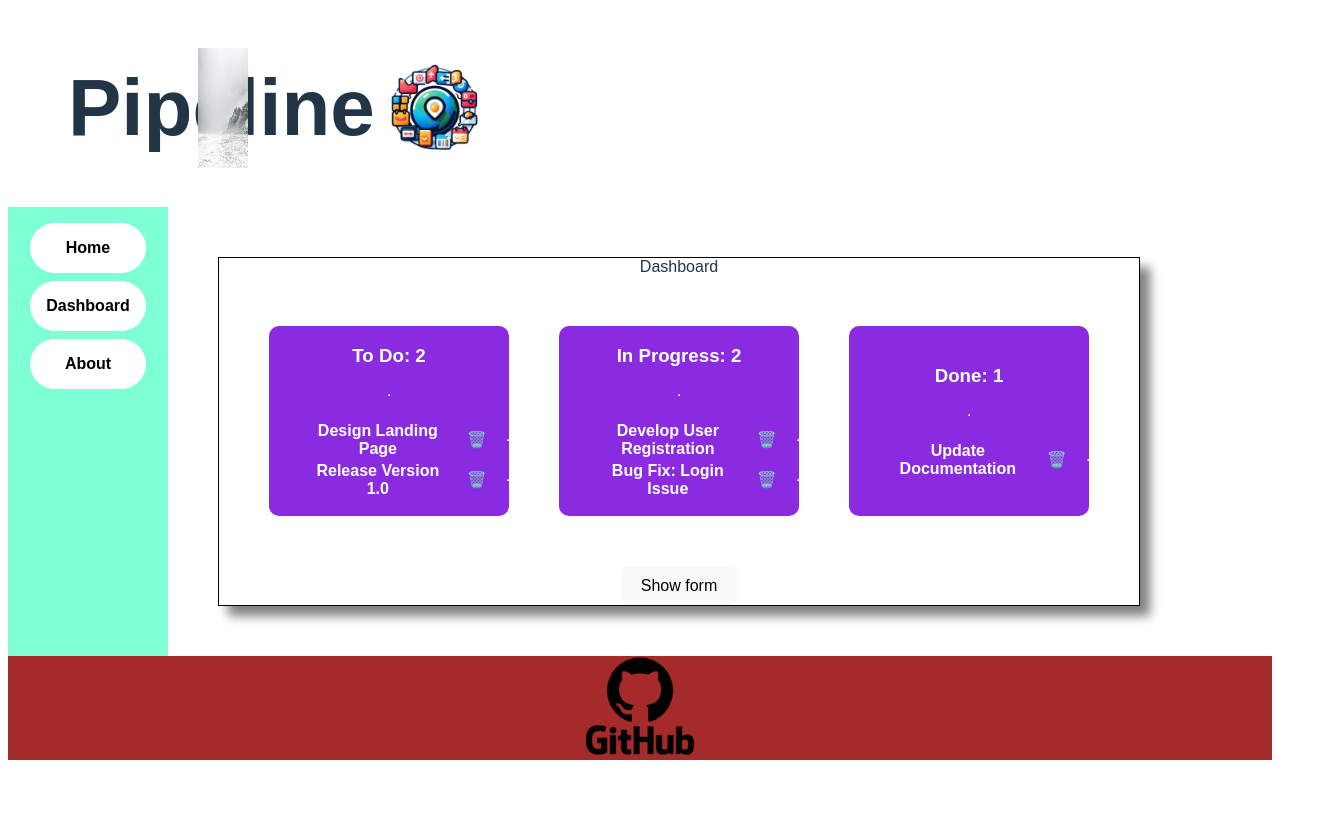
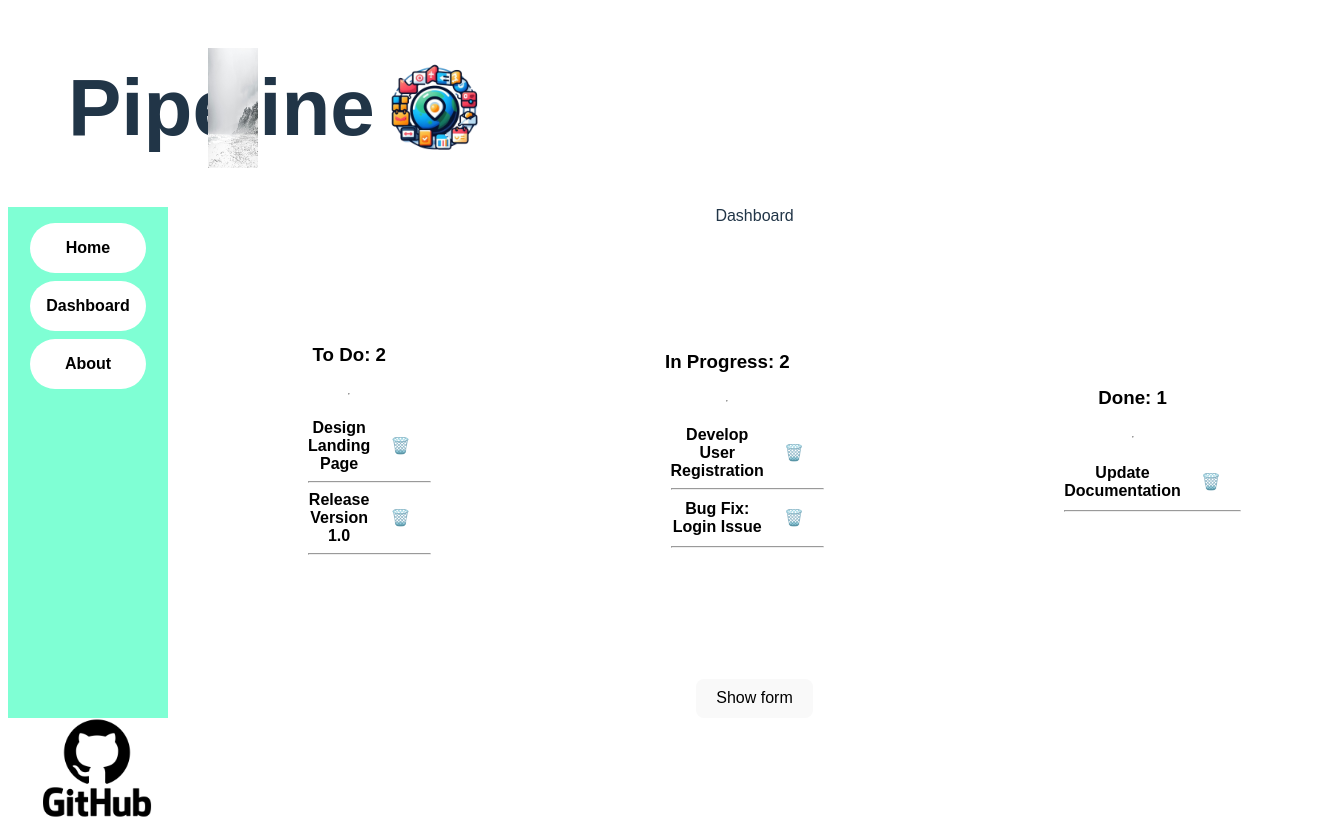
Before and after one commit to Miguel-Bastos01/react-app-ironhack, a React (Vite) app in the folder kanban/: page /dashboard in a window 1280 px wide. Shown: the whole page, 1341 px wide, since content can reach past the window. Before the commit the page ends 800 px from the top, so only its background shows below. Built offline with nearby package versions, Linux system fonts and the light colour scheme.

Commit message:
CSS updates, 404 page created

```diff
--- a/kanban/src/App.css
+++ b/kanban/src/App.css
@@ -1,5 +1,15 @@
+body{
+
+
+
+}
+
 .App{
+  display: grid;
   font-family: sans-serif;
+  grid-template-rows:auto 1fr auto;
+  margin: 0;
+  min-height: 100vh;
 }
 
 .NavBar {
@@ -30,7 +40,8 @@
 }
 
 .Content {
-  display: flex;
+  display: grid;
+  grid-template-columns: auto 1fr ;
 
 }
 
@@ -52,31 +63,39 @@
 }
 
 .MainPage {
-  display: flex;
-  margin: 50px;
-  gap: 50px;
-  text-align: center;
+ /* text-align: center;
+ display: grid;
+ grid-template-columns: 1fr auto;
+   */
+
+   display: flex;
+   text-align: center;
+   justify-content: space-evenly;
+
+
 
 }
 
 .column {
   display: flex;
   justify-content: center;
+  padding: 100px;
   flex-direction: column;
   font-weight: bold;
-  background-color: blueviolet;
   border-radius: 10px;
 }
 
 .Footer {
-  display: flex;
-  justify-content: center;
-  align-items: center;
-  background-color: brown;
+  display: flex ;
+  justify-content: flex-start;
+  min-height: 100px;
+
 }
 
 .git--hub {
+
   height: 100px;
+
 }
 
 .nav {
@@ -109,20 +128,14 @@
   color: black;
 }
 
-.HomePageBorder{
-  border: solid black 1px;
-  box-shadow: 10px 10px 10px gray;
-}
+
 
 .AboutPage{
   border: solid black 1px;
   box-shadow: 10px 10px 10px gray;
 }
 
-.DashBoardBorder{
-  border: solid black 1px;
-  box-shadow: 10px 10px 10px gray;
-}
+
 
 .ShowForm{
 background-color: aqua;
@@ -142,11 +155,11 @@ background-color: aqua;
 
 
 .ColumnTitle{
-  color: white;
+  color:black;
 }
 
 .TaskItem{
-  color: white;
+  color: black;
   display: flex;
   justify-content: space-between;
   align-items: center;
@@ -208,3 +221,23 @@ background-color: aqua;
   display: flex;
   justify-content: space-evenly;
 }
+
+.error-container{
+  display: flex;
+  background-color: #F2F2F2;
+}
+
+.error-text{
+  padding-left: 100px;
+  width: 250px;
+}
+
+.error-text > h1{
+  font-size: 5rem;
+  padding-top: 50px;
+}
+
+.error-img > img{
+  width: 250px;
+  padding: none;
+}
--- a/kanban/src/App.jsx
+++ b/kanban/src/App.jsx
@@ -43,7 +43,7 @@ function App() {
             <Route path="/" element={<Home/>} />
             <Route path="/dashboard" element={<Dashboard addTask={addTask} cards={cards} deleteItem={deleteItem} setCards={setCards}/>} />
             <Route path="/about" element={<About />} />
-            <Route path="/404NotFound" element={<ErrorPage/>}/>
+            <Route path="*" element={<ErrorPage/>}/>
           </Routes>
 
         </div>
--- a/kanban/src/components/MainPage.jsx
+++ b/kanban/src/components/MainPage.jsx
@@ -12,9 +12,11 @@ export function MainPage({showForm, setShowForm, addTask, taskName, setTaskName,
             <div className="toDoColumn column">
                 <TaskList type="To Do" deleteItem={deleteItem} myCards={cards} />
             </div>
+            <div></div>
             <div className="inProgColumn column">
                 <TaskList type="In Progress" deleteItem={deleteItem} myCards={cards} />
             </div>
+            <div></div>
             <div className="doneColumn column">
                 <TaskList type="Done" deleteItem={deleteItem} myCards={cards} />
             </div>
--- a/kanban/src/components/TaskItem.jsx
+++ b/kanban/src/components/TaskItem.jsx
@@ -2,13 +2,14 @@ export function TaskItem({ deleteItem, item }) {
 
 
     return (
+      <>
       <li className="TaskItem" key={item.id}>
         {item.title}
         {/* {item.description}
         { item.status === "To Do" ? '❌' : item.status === "In Progress" ? '⏳': '✅'} <br /> */}
         <button className="RemoveButton" onClick={() => deleteItem(item.id)}>🗑️</button>
-        <hr />
       </li>
-
+       <hr />
+       </>
     )
   }
--- a/kanban/src/pages/ErrorPage.jsx
+++ b/kanban/src/pages/ErrorPage.jsx
@@ -1,7 +1,16 @@
 export function ErrorPage() {
-    return(
+    return (
         <>
-            <h1>Shit not found</h1>
+            <div className="error-container">
+                <div className="error-text">
+                    <h1>Oops!</h1>
+                    <p>We can't seem to find the page you're looking for.</p>
+                    <p>Why not try any of the links in the sidebar to find what you're looking for?</p>
+                </div>
+                <div className="error-img">
+                    <img src="Images/404-Error.jpeg" alt="404 Error" />
+                </div>
+            </div>
         </>
     )
 }
```
Also changed, not shown: kanban/src/components/Footer.jsx (+4 -4 lines).
